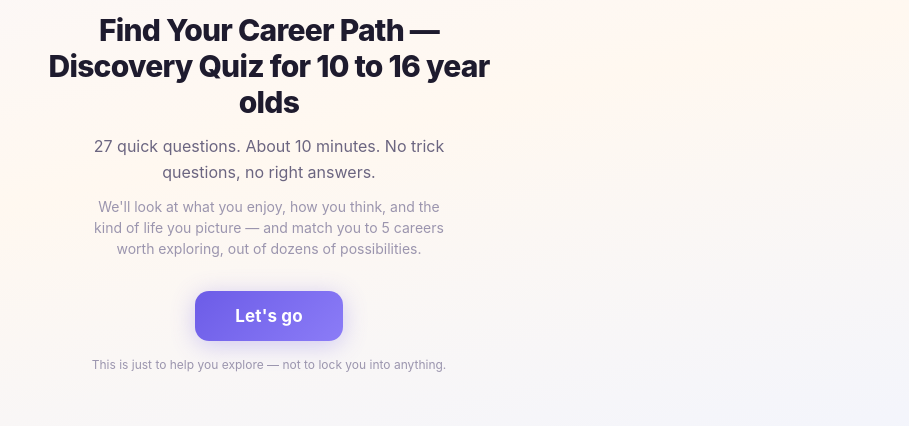
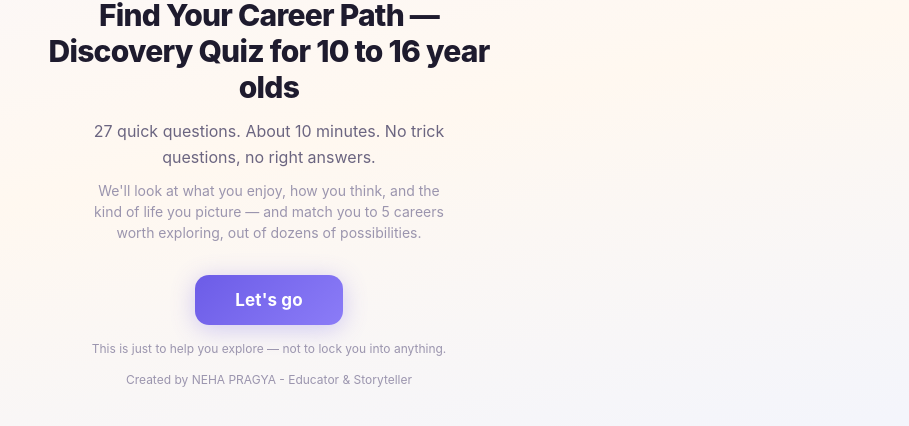
Before and after one commit to prabhakarux-eng/career-quiz, a plain HTML site: page index.html in a window 1280 px wide. Shown: the part 250-676 px from the top of the page, without its empty margins (371-1280 px from the left). Drawn offline with Linux system fonts and the light colour scheme.

Commit message:
Update index.html

```diff
--- a/index.html
+++ b/index.html
@@ -1131,6 +1131,7 @@ function renderWelcome() {
     '<p style="font-size:14px;color:var(--text-muted);line-height:1.5;margin-bottom:32px;max-width:360px;">We\'ll look at what you enjoy, how you think, and the kind of life you picture — and match you to 5 careers worth exploring, out of dozens of possibilities.</p>' +
     '<button class="btn-primary" data-action="start-quiz">Let\'s go</button>' +
     '<p style="font-size:12px;color:var(--text-muted);margin-top:16px;">This is just to help you explore — not to lock you into anything.</p>' +
+    '<p style="font-size:12px;color:var(--text-muted);margin-top:16px;">Created by NEHA PRAGYA - Educator & Storyteller</p>' +
     '</div></div></div>'
   );
 }
```
